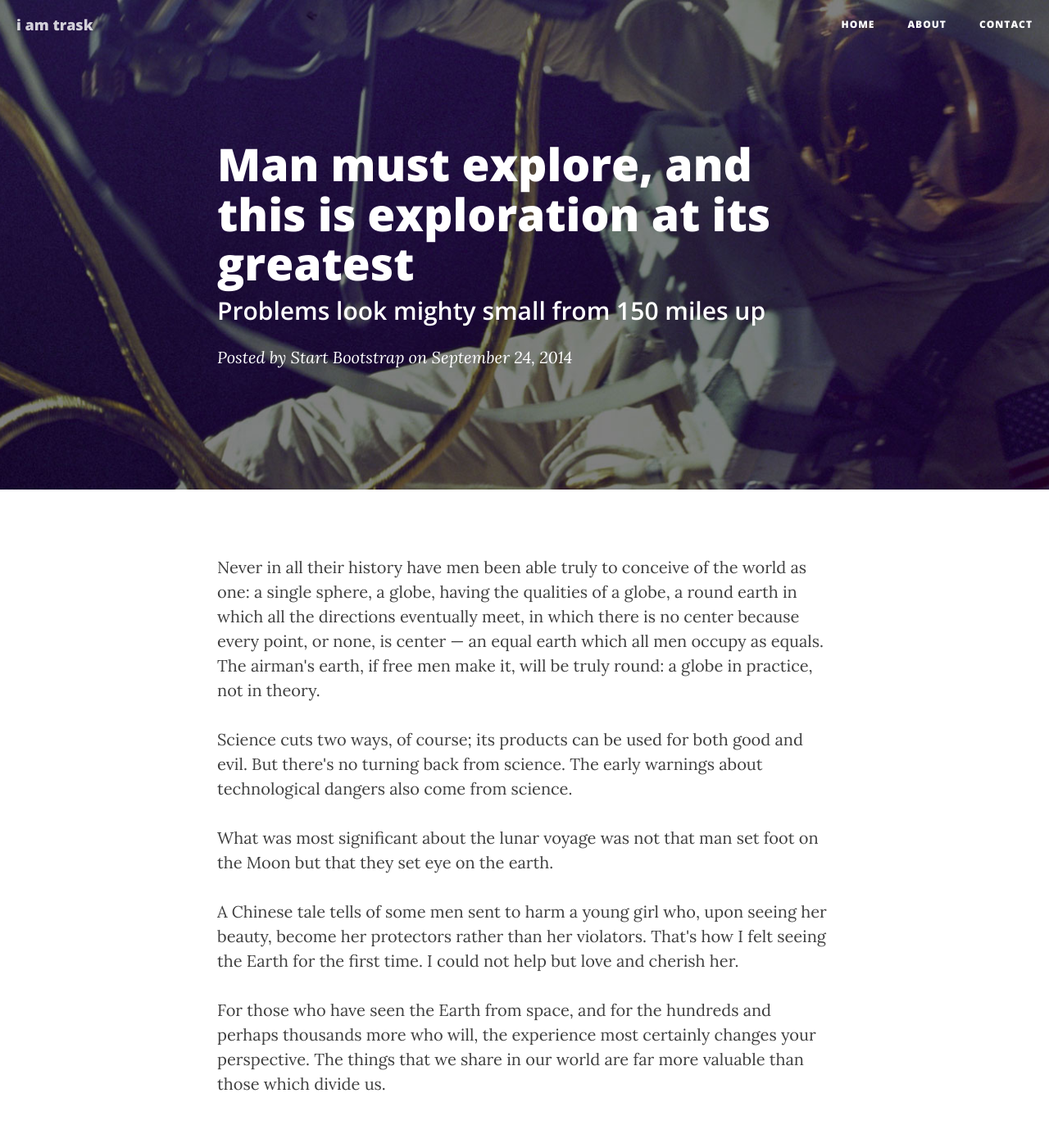
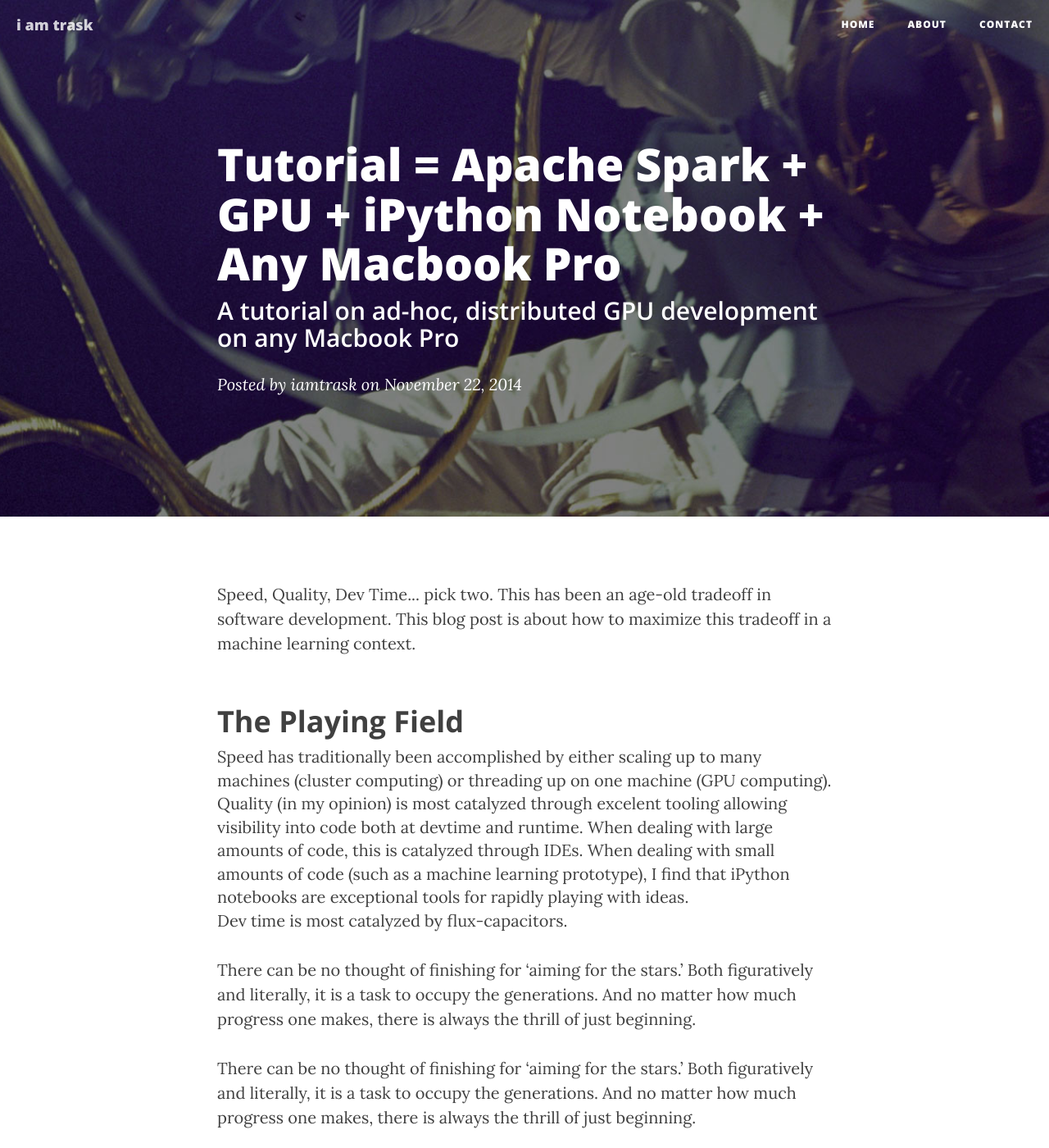
Before and after one commit to iamtrask/iamtrask.github.io, a Jekyll site: the page built from _posts/2014-09-24-man-must-explore.markdown, in a window 1280 px wide and 1400 px high. Shown: the whole window at 82% size. Built offline with Jekyll 4.4.1, drawn with Linux system fonts in a browser that asks for light colours; nearby versions of some CDN libraries.

Commit message:
Update 2014-09-24-man-must-explore.markdown
first bit of a post

```diff
--- a/_posts/2014-09-24-man-must-explore.markdown
+++ b/_posts/2014-09-24-man-must-explore.markdown
@@ -1,23 +1,25 @@
 ---
 layout:     post
-title:      "Man must explore, and this is exploration at its greatest"
-subtitle:   "Problems look mighty small from 150 miles up"
-date:       2014-09-24 12:00:00
-author:     "Start Bootstrap"
+title:      "Tutorial = Apache Spark + GPU + iPython Notebook + Any Macbook Pro"
+subtitle:   "A tutorial on ad-hoc, distributed GPU development on any Macbook Pro"
+date:       2014-11-22 12:00:00
+author:     "iamtrask"
 header-img: "img/post-bg-06.jpg"
 ---
 
-<p>Never in all their history have men been able truly to conceive of the world as one: a single sphere, a globe, having the qualities of a globe, a round earth in which all the directions eventually meet, in which there is no center because every point, or none, is center — an equal earth which all men occupy as equals. The airman's earth, if free men make it, will be truly round: a globe in practice, not in theory.</p>
+<p>Speed, Quality, Dev Time... pick two. This has been an age-old tradeoff in software development. This blog post is about how to maximize this tradeoff in a machine learning context.
 
-<p>Science cuts two ways, of course; its products can be used for both good and evil. But there's no turning back from science. The early warnings about technological dangers also come from science.</p>
+<h2 class="section-heading">The Playing Field</h2>
 
-<p>What was most significant about the lunar voyage was not that man set foot on the Moon but that they set eye on the earth.</p>
+Speed has traditionally been accomplished by either scaling up to many machines (cluster computing) or threading up on one machine (GPU computing).
+<br />
+Quality (in my opinion) is most catalyzed through excelent tooling allowing visibility into code both at devtime and runtime. When dealing with large amounts of code, this is catalyzed through IDEs. When dealing with small amounts of code (such as a machine learning prototype), I find that iPython notebooks are exceptional tools for rapidly playing with ideas.
+<br />
+Dev time is most catalyzed by <a href="http://en.wikipedia.org/wiki/DeLorean_time_machine#Flux_capacitor">flux-capacitors</a>. </p>
 
-<p>A Chinese tale tells of some men sent to harm a young girl who, upon seeing her beauty, become her protectors rather than her violators. That's how I felt seeing the Earth for the first time. I could not help but love and cherish her.</p>
 
-<p>For those who have seen the Earth from space, and for the hundreds and perhaps thousands more who will, the experience most certainly changes your perspective. The things that we share in our world are far more valuable than those which divide us.</p>
 
-<h2 class="section-heading">The Final Frontier</h2>
+
 
 <p>There can be no thought of finishing for ‘aiming for the stars.’ Both figuratively and literally, it is a task to occupy the generations. And no matter how much progress one makes, there is always the thrill of just beginning.</p>
 
```
